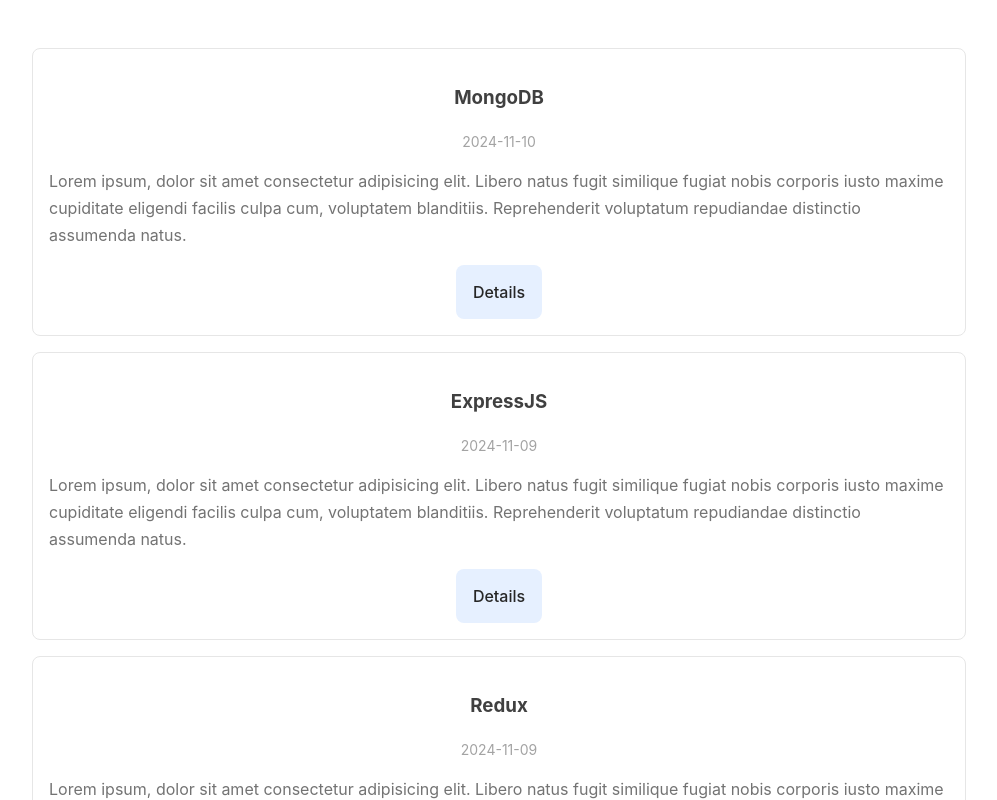
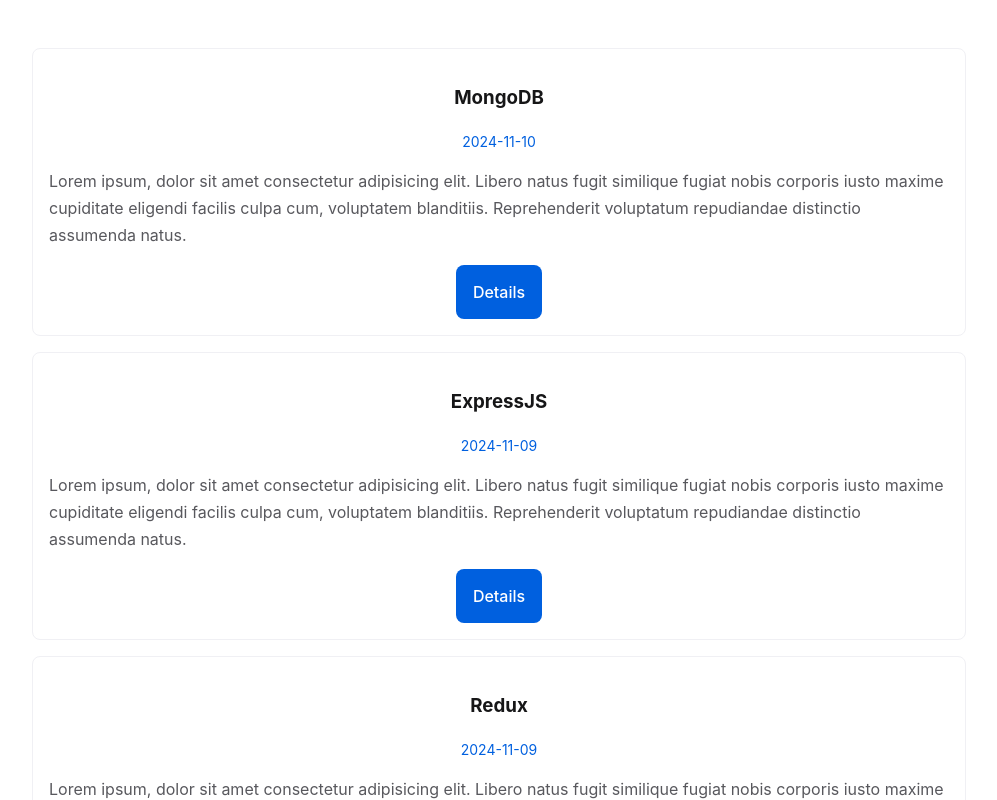
Before and after one commit to dgentilli/programming-journal-v3, a React (Vite) app in the folder client/: page / in a window 1280 px wide. Shown: the top 800 px of the page, without its empty margins (161-1158 px from the left). Built offline with nearby package versions, Linux system fonts and the light colour scheme.

Commit message:
Improve color scheme

```diff
--- a/client/src/components/ListItem.tsx
+++ b/client/src/components/ListItem.tsx
@@ -7,23 +7,23 @@ const Wrapper = styled.li`
   max-width: 900px;
   margin-bottom: ${baseTokens.spacing.md};
   border-radius: ${baseTokens.radius.md};
-  border: 1px solid ${baseTokens.colors.gray200};
+  border: 1px solid ${baseTokens.colors.gray100};
 `;
 
 const Title = styled.h3`
-  color: ${baseTokens.colors.gray700};
+  color: ${baseTokens.colors.gray400};
   text-align: center;
 `;
 
 const Text = styled.p`
-  color: ${baseTokens.colors.gray500};
+  color: ${baseTokens.colors.gray300};
   line-height: 1.7;
   text-align: left;
 `;
 
 const Date = styled.p`
   font-size: ${baseTokens.fontSizes.sm};
-  color: ${baseTokens.colors.gray400};
+  color: ${baseTokens.colors.blue100};
 `;
 
 /** To DO
@@ -32,7 +32,7 @@ const Date = styled.p`
 const ReadMore = styled.button`
   padding: ${baseTokens.spacing.md};
   background-color: ${baseTokens.colors.blue100};
-  color: ${baseTokens.colors.gray800};
+  color: ${baseTokens.colors.white};
 `;
 
 interface ListItemProps {
--- a/client/src/theme/baseTokens.ts
+++ b/client/src/theme/baseTokens.ts
@@ -4,18 +4,14 @@ export const baseTokens = {
     black: '#000000',
 
     // grays
-    gray100: '#F7F7F7',
-    gray200: '#E6E6E6',
-    gray300: '#D4D4D4',
-    gray400: '#A3A3A3',
-    gray500: '#737373',
-    gray600: '#525252',
-    gray700: '#404040',
-    gray800: '#262626',
+    gray100: '#F0F0F4',
+    gray200: '#ededf0',
+    gray300: '#58585D',
+    gray400: '#161617',
 
     // blues
-    blue100: '#E6F0FF',
-    blue500: '#2563EB',
+    blue100: '#0060df',
+    blue500: '#003eaa',
     blue700: '#1D4ED8',
 
     // feedback colors
```
